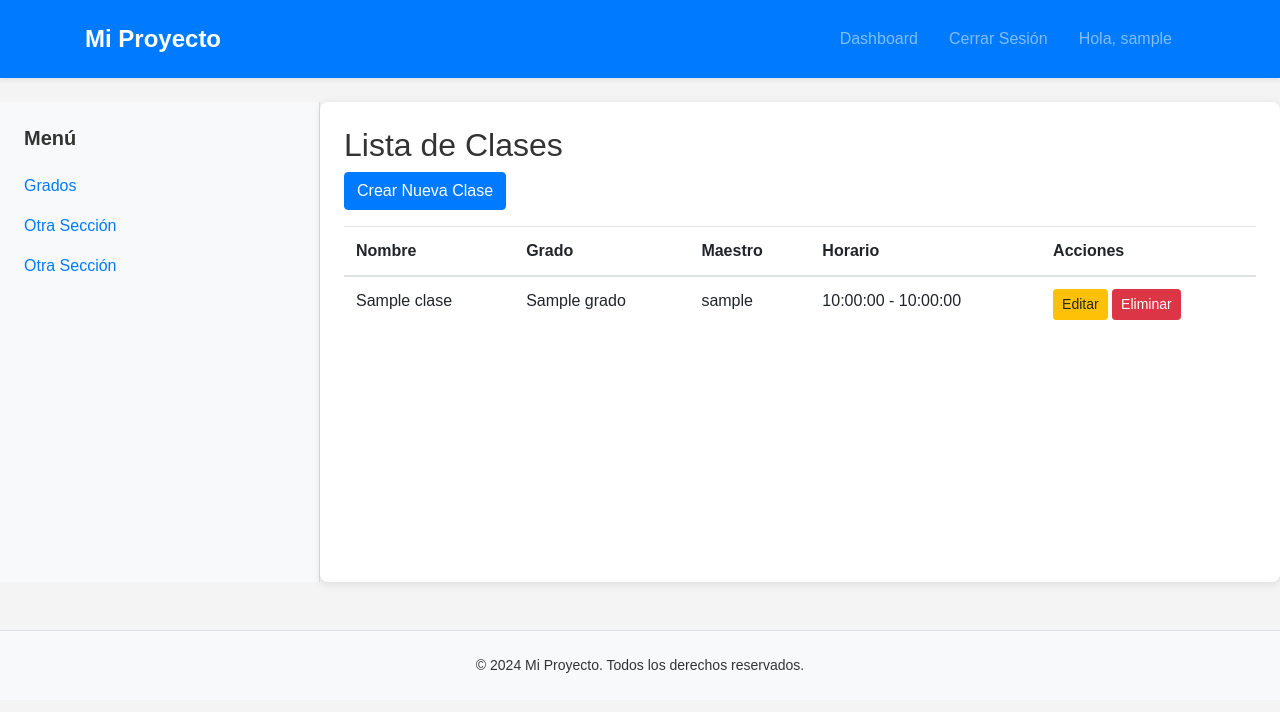
After one commit to gbelot2003/taular3, a Flask app: page /clases/listar in a window 1280 px wide. The commit adds this page. Shown: the top 712 px of the page. Run offline with Flask 3, Linux system fonts and the light colour scheme; a user stored in the database is signed in; tables that the repository leaves empty hold one stand-in row (values such as "Sample post"); some libraries are stand-ins or nearby versions.

Commit message:
:construction: Crud de Clases [RED]

```diff
--- /dev/null
+++ b/app/controllers/clase_controller.py
@@ -0,0 +1,69 @@
+# Archivo: app/controllers/clase_controller.py
+
+from flask import Blueprint, render_template, redirect, url_for, flash, request
+from app.forms.clase_form import ClaseForm
+from app.repositories.clase_repository import ClaseRepository
+from flask_login import login_required
+from app.extensions import db
+
+clase_bp = Blueprint('clase', __name__, url_prefix='/clases')
+
+@clase_bp.route('/listar')
+@login_required
+def listar_clases():
+    """Listado de todas las clases"""
+    clases = ClaseRepository.get_all()
+    return render_template('clase/listar_clases.html', clases=clases)
+
+@clase_bp.route('/crear', methods=['GET', 'POST'])
+@login_required
+def crear_clase():
+    """Crear una nueva clase"""
+    form = ClaseForm()
+    if form.validate_on_submit():
+        ClaseRepository.create(
+            nombre=form.nombre.data,
+            grado_id=form.grado_id.data,
+            maestro_id=form.maestro_id.data,
+            horario_inicio=form.horario_inicio.data,
+            horario_fin=form.horario_fin.data
+        )
+        flash('Clase creada exitosamente.', 'success')
+        return redirect(url_for('clase.listar_clases'))
+
+    return render_template('clase/crear_clase.html', form=form)
+
+@clase_bp.route('/editar/<int:clase_id>', methods=['GET', 'POST'])
+@login_required
+def editar_clase(clase_id):
+    """Editar una clase existente"""
+    clase = ClaseRepository.get_by_id(clase_id)
+    if not clase:
+        flash('Clase no encontrada.', 'danger')
+        return redirect(url_for('clase.listar_clases'))
+
+    form = ClaseForm(obj=clase)
+    if form.validate_on_submit():
+        ClaseRepository.update(
+            clase_id=clase_id,
+            nombre=form.nombre.data,
+            grado_id=form.grado_id.data,
+            maestro_id=form.maestro_id.data,
+            horario_inicio=form.horario_inicio.data,
+            horario_fin=form.horario_fin.data
+        )
+        flash('Clase actualizada exitosamente.', 'success')
+        return redirect(url_for('clase.listar_clases'))
+
+    return render_template('clase/editar_clase.html', form=form, clase=clase)
+
+@clase_bp.route('/eliminar/<int:clase_id>', methods=['POST'])
+@login_required
+def eliminar_clase(clase_id):
+    """Eliminar una clase"""
+    success = ClaseRepository.delete(clase_id)
+    if success:
+        flash('Clase eliminada exitosamente.', 'success')
+    else:
+        flash('Clase no encontrada.', 'danger')
+    return redirect(url_for('clase.listar_clases'))
--- /dev/null
+++ b/app/repositories/clase_repository.py
@@ -0,0 +1,67 @@
+# Archivo: app/repositories/clase_repository.py
+
+from app.models.clase_model import Clase
+from app.extensions import db
+
+class ClaseRepository:
+
+    @staticmethod
+    def get_all():
+        """Obtiene todas las clases"""
+        return Clase.query.all()
+
+    @staticmethod
+    def get_by_id(clase_id):
+        """Obtiene una clase por su ID"""
+        return Clase.query.get(clase_id)
+
+    @staticmethod
+    def get_by_grado(grado_id):
+        """Obtiene todas las clases pertenecientes a un grado específico"""
+        return Clase.query.filter_by(grado_id=grado_id).all()
+
+    @staticmethod
+    def create(nombre, grado_id, maestro_id, horario_inicio, horario_fin):
+        """Crea una nueva clase"""
+        nueva_clase = Clase(
+            nombre=nombre,
+            grado_id=grado_id,
+            maestro_id=maestro_id,
+            horario_inicio=horario_inicio,
+            horario_fin=horario_fin
+        )
+        db.session.add(nueva_clase)
+        db.session.commit()
+        return nueva_clase
+
+    @staticmethod
+    def update(clase_id, nombre=None, grado_id=None, maestro_id=None, horario_inicio=None, horario_fin=None):
+        """Actualiza una clase existente"""
+        clase = Clase.query.get(clase_id)
+        if not clase:
+            return None
+
+        if nombre:
+            clase.nombre = nombre
+        if grado_id:
+            clase.grado_id = grado_id
+        if maestro_id:
+            clase.maestro_id = maestro_id
+        if horario_inicio:
+            clase.horario_inicio = horario_inicio
+        if horario_fin:
+            clase.horario_fin = horario_fin
+
+        db.session.commit()
+        return clase
+
+    @staticmethod
+    def delete(clase_id):
+        """Elimina una clase por su ID"""
+        clase = Clase.query.get(clase_id)
+        if not clase:
+            return False
+
+        db.session.delete(clase)
+        db.session.commit()
+        return True
--- a/app/routes/main_router.py
+++ b/app/routes/main_router.py
@@ -4,6 +4,7 @@ from app.controllers.home_controller import home_bp
 from app.controllers.auth_controller import auth_bp
 from app.controllers.dashboard_controller import dashboard_bp
 from app.controllers.grado_controller import grado_bp
+from app.controllers.clase_controller import clase_bp
 
 def configure_routes(app):
 
@@ -13,6 +14,7 @@ def configure_routes(app):
     app.register_blueprint(home_bp)
     app.register_blueprint(dashboard_bp)
     app.register_blueprint(grado_bp)
+    app.register_blueprint(clase_bp)
 
     # Ruta de prueba para verificar Redis
     @app.route('/session')
--- a/app/static/css/styles.css
+++ b/app/static/css/styles.css
@@ -1,42 +1,109 @@
-/* Base Styles */
+/* Archivo: static/css/styles.css */
+
 body {
     font-family: 'Arial', sans-serif;
-    background-color: #f8f9fa;
-    color: #343a40;
+    background-color: #f4f4f4;
+    color: #333;
 }
 
-/* Navbar Styles */
 .navbar {
-    background: #007bff;
-    padding: 0.8rem 1rem;
+    padding: 1rem;
 }
 
 .navbar-brand {
+    font-size: 1.5rem;
     font-weight: bold;
-    font-size: 1.5rem;
-    color: #fff !important;
 }
 
-.nav-link {
-    color: #fff !important;
+.navbar-nav .nav-link {
     margin-right: 15px;
-    transition: color 0.3s ease-in-out, background-color 0.3s ease-in-out;
+    font-weight: 500;
 }
 
-.nav-link:hover {
-    background-color: rgba(255, 255, 255, 0.2);
-    color: #fff !important;
+.navbar-nav .nav-link:hover {
+    background-color: rgba(255, 255, 255, 0.1);
     border-radius: 5px;
+    transition: background-color 0.3s ease;
 }
 
-.navbar-toggler-icon {
-    filter: invert(100%);
+.navbar .btn-outline-light {
+    padding: 0.4rem 1rem;
+    font-weight: 500;
 }
 
-.btn-outline-light {
-    color: #fff !important;
-    border: 1px solid #fff;
+.flash-messages {
+    margin-bottom: 1.5rem;
 }
 
-.btn-outline-light:hover {
-    color: #007bf
+.alert {
+    border-radius: 0.5rem;
+}
+
+.container-fluid {
+    padding-left: 15px;
+    padding-right: 15px;
+}
+
+aside {
+    border-right: 1px solid #ddd;
+}
+
+aside h5 {
+    font-size: 1.25rem;
+    font-weight: 600;
+    margin-bottom: 1.5rem;
+}
+
+aside ul {
+    padding-left: 0;
+}
+
+aside ul li {
+    margin-bottom: 1rem;
+}
+
+aside ul li a {
+    color: #007bff;
+    text-decoration: none;
+}
+
+aside ul li a:hover {
+    text-decoration: underline;
+}
+
+main {
+    background-color: #fff;
+    border-radius: 8px;
+    box-shadow: 0 2px 8px rgba(0, 0, 0, 0.1);
+}
+
+main {
+    padding: 2rem;
+    min-height: 60vh;
+}
+
+footer {
+    background-color: #f8f9fa;
+    font-size: 0.875rem;
+}
+
+footer p {
+    margin: 0;
+    padding: 0.5rem;
+}
+
+/* Media queries para responsividad */
+@media (max-width: 768px) {
+    aside {
+        border: none;
+        border-bottom: 1px solid #ddd;
+    }
+
+    main {
+        padding: 1rem;
+    }
+
+    .navbar-nav {
+        text-align: center;
+    }
+}
--- a/app/templates/base.html
+++ b/app/templates/base.html
@@ -69,9 +69,25 @@
     </div>
 
     <!-- Content Section -->
-    <div class="container mt-4">
-        {% block content %}
-        {% endblock %}
+    <div class="container-fluid mt-4">
+        <div class="row">
+            <!-- Aside Menu -->
+            <aside class="col-md-3 bg-light p-4">
+                <h5>Menú</h5>
+                <ul class="list-unstyled">
+                    <li><a href="{{ url_for('grado.listar_grados') }}">Grados</a></li>
+                    <li><a href="#">Otra Sección</a></li>
+                    <li><a href="#">Otra Sección</a></li>
+                    <!-- Agrega más enlaces según sea necesario -->
+                </ul>
+            </aside>
+
+            <!-- Main Content -->
+            <main class="col-md-9 p-4">
+                {% block content %}
+                {% endblock %}
+            </main>
+        </div>
     </div>
 
     <!-- Footer -->
--- /dev/null
+++ b/app/templates/clase/listar_clases.html
@@ -0,0 +1,36 @@
+<!-- Archivo: templates/clase/listar_clases.html -->
+{% extends "base.html" %}
+
+{% block title %}Lista de Clases{% endblock %}
+
+{% block content %}
+<h2>Lista de Clases</h2>
+<a href="{{ url_for('clase.crear_clase') }}" class="btn btn-primary mb-3">Crear Nueva Clase</a>
+<table class="table">
+    <thead>
+        <tr>
+            <th>Nombre</th>
+            <th>Grado</th>
+            <th>Maestro</th>
+            <th>Horario</th>
+            <th>Acciones</th>
+        </tr>
+    </thead>
+    <tbody>
+        {% for clase in clases %}
+        <tr>
+            <td>{{ clase.nombre }}</td>
+            <td>{{ clase.grado.nombre }}</td>
+            <td>{{ clase.maestro.username }}</td>
+            <td>{{ clase.horario_inicio }} - {{ clase.horario_fin }}</td>
+            <td>
+                <a href="{{ url_for('clase.editar_clase', clase_id=clase.id) }}" class="btn btn-warning btn-sm">Editar</a>
+                <form action="{{ url_for('clase.eliminar_clase', clase_id=clase.id) }}" method="post" style="display:inline;">
+                    <button type="submit" class="btn btn-danger btn-sm" onclick="return confirm('¿Estás seguro de eliminar esta clase?')">Eliminar</button>
+                </form>
+            </td>
+        </tr>
+        {% endfor %}
+    </tbody>
+</table>
+{% endblock %}
```
Also changed, not shown: app/forms/clase_form.py (added, +21 -0 lines), app/templates/clase/crear_clase.html (added, +32 -0 lines), app/templates/clase/editar_clase.html (added, +32 -0 lines), tests/test_clase_controller.py (added, +118 -0 lines).
